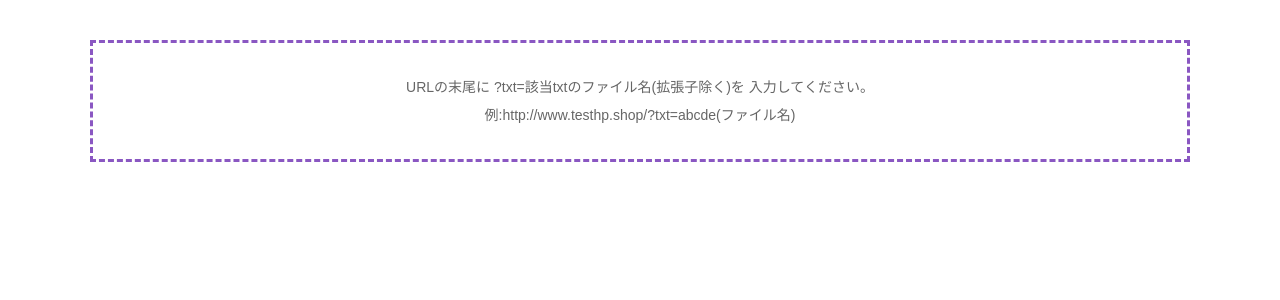
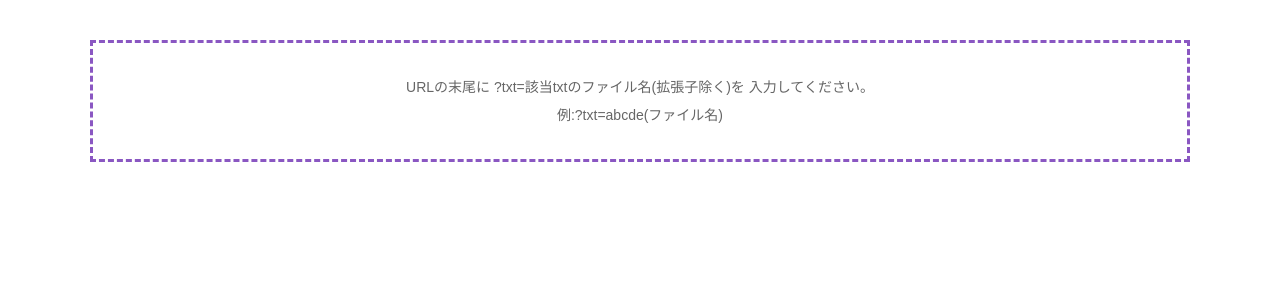
Before and after one commit to raira0210/Lottery, a PHP site: page / in a window 1280 px wide. Shown: the top 300 px of the page. Run offline with PHP 8.4, Linux system fonts and the light colour scheme.

Commit message:
URLが戻る事象の修正
URLが戻る事象の修正、URLを指定するコードを相対パスに変更

```diff
--- a/index.php
+++ b/index.php
@@ -31,7 +31,7 @@ function checkSimilar(array $list):string
 
 if(empty($_GET["txt"])){
 
-	$html = "<CENTER>URLの末尾に  ?txt=該当txtのファイル名(拡張子除く)を  入力してください。<br>例:http://www.testhp.shop/?txt=abcde(ファイル名)</CENTER>";//左のパスをお使いになるドメインに置き換えてください。なお、/kujiから後ろは固定となりますので、その前まで置き換えをお願いします。
+	$html = "<CENTER>URLの末尾に  ?txt=該当txtのファイル名(拡張子除く)を  入力してください。<br>例:?txt=abcde(ファイル名)</CENTER>";//左のパスをお使いになるドメインに置き換えてください。なお、/kujiから後ろは固定となりますので、その前まで置き換えをお願いします。
 }else{
 
 	$file = $_GET["txt"].".txt";
@@ -97,7 +97,7 @@ if(empty($_GET["txt"])){
 
 			}else{
 
-				$html = "<CENTER>下の赤い箱をタップして、くじを引いてね！！<br><br><a href=\"https://nxlottery.azurewebsites.net/main.php?file=".$_GET["txt"]."\"><img src=\"https://nxlottery.azurewebsites.net/images/kujiwohiku.png\" width=\"40%\" height=\"40%\"></a><br><br>くじは残り".$num."枚です。</CENTER>";//左のmain.phpとkujiwohiku.pngのパスも置き換えをお願いします。
+				$html = "<CENTER>下の赤い箱をタップして、くじを引いてね！！<br><br><a href=\"/main.php?file=".$_GET["txt"]."\"><img src=\"/images/kujiwohiku.png\" width=\"40%\" height=\"40%\"></a><br><br>くじは残り".$num."枚です。</CENTER>";//左のmain.phpとkujiwohiku.pngのパスも置き換えをお願いします。
 
 			}
 
```
